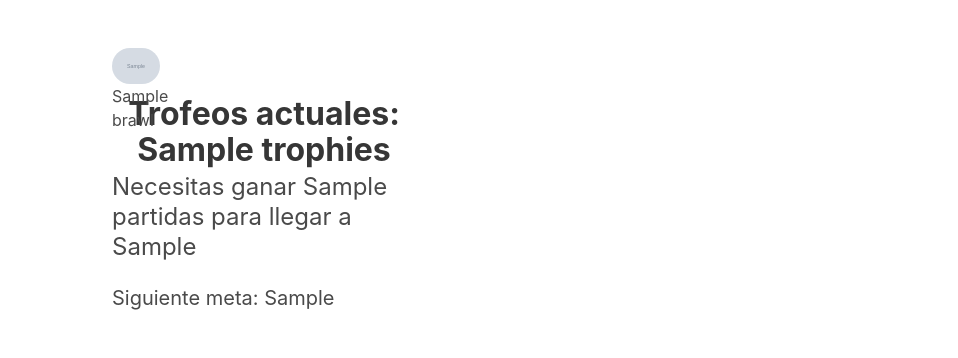
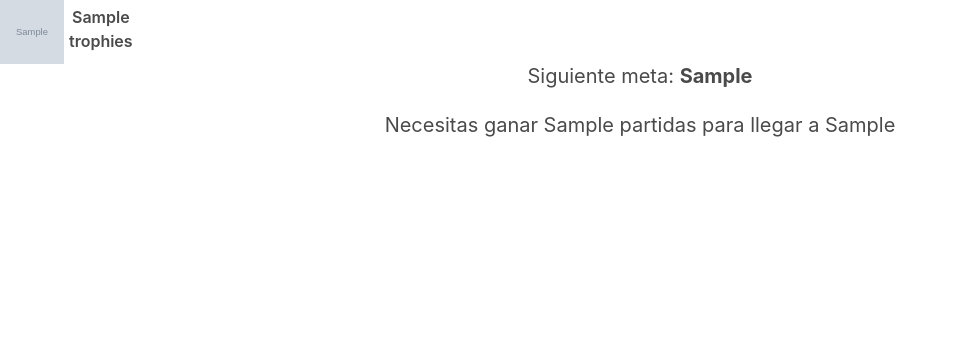
Before and after one commit to fefedelcid/manycontrol-flask, a Flask app: template modules/templates/bs/calculator.html in a window 1280 px wide. Shown: the top 358 px of the page, without its empty margins (0-958 px from the left). Run offline with Flask 2, Linux system fonts and the light colour scheme; the template is opened without the code that fills it: most values are stand-ins (such as "Sample title", 1, 10 or a date in 2020); grey boxes marked "Sample" are stand-in pictures.

Commit message:
css beautify

```diff
--- a/modules/static/css/custom.css
+++ b/modules/static/css/custom.css
@@ -8,8 +8,7 @@
 }
 
 .important {
-  color: lightgreen;
-  background-color: black;
+  display: inline-flex;
   font-weight: 600;
   margin: 5px 5px;
 }
@@ -32,3 +31,7 @@
   margin: auto;
   display: inline-block;
 }
+
+.is-flex {
+  display: inline-flex;
+}
--- a/modules/templates/bs/calculator.html
+++ b/modules/templates/bs/calculator.html
@@ -1,18 +1,17 @@
 {% extends "base.html" %}
 
 {% block content %}
-<div class="container">
+<div class="columns is-mobile">
   {% for brawl in brawlers %}
-  <div class="block">
-    <section class="section small-wide">
-      <figure class="image is-48x48">
-        <img src="{{ brawl['img_url'] }}" alt="{{ brawl['name'] }}" class="is-rounded">
-        <p class="subitle is-2">{{ brawl['name'].capitalize() }}</p>
-      </figure>
-      <p class="title is-3">Trofeos actuales: {{ brawl['trophies'] }}</p>
-      <p class="subtitle is-4">Necesitas ganar {{ brawl['remaining_wins'] }} partidas para llegar a {{ brawl['next_step'] }}</p>
-      <p class="subtitle is-5">Siguiente meta: {{ brawl['next_goal'] }}</p>
-    </section>
+  <div class="column has-text-centered">
+    <figure class="image is-64x64 is-flex">
+      <img src="{{ brawl['img_url'] }}" alt="{{ brawl['name'] }}">
+      <p class="important">{{ brawl['trophies'] }}</p>
+    </figure>
+    <div class="block">
+      <p class="subtitle">Siguiente meta: <b>{{ brawl['next_goal'] }}</b></p>
+      <p class="subtitle">Necesitas ganar {{ brawl['remaining_wins'] }} partidas para llegar a {{ brawl['next_step'] }}</p>
+    </div>
   </div>
   {% endfor %}
 </div>
```
